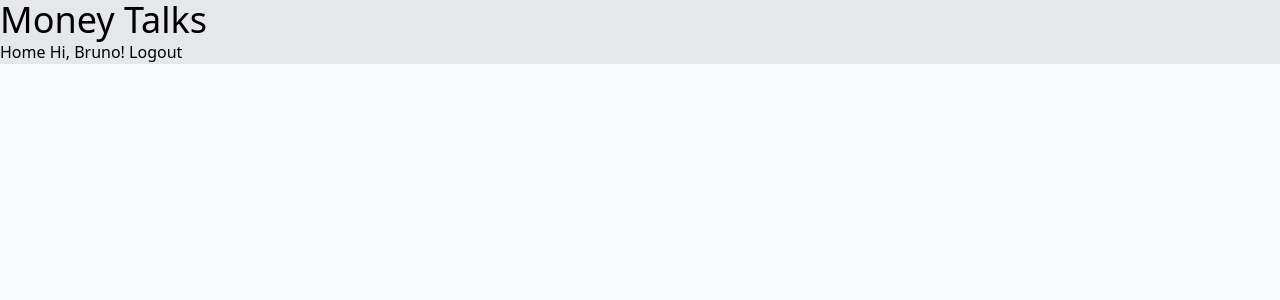
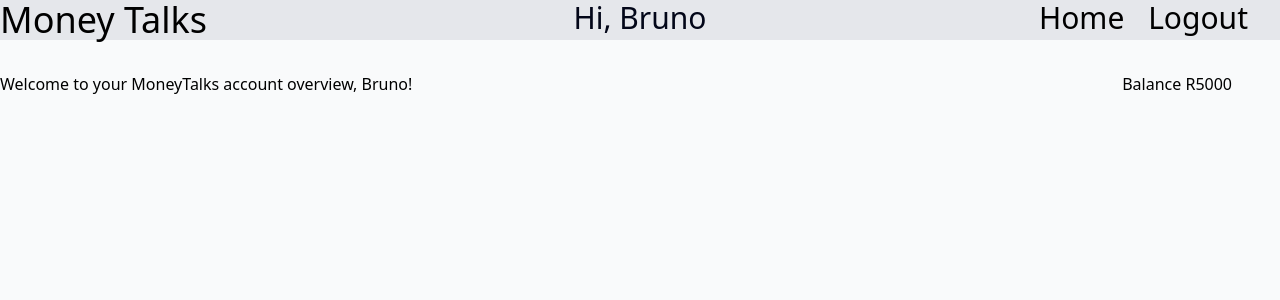
Before and after one commit to triphouse40/HackaThon2025, a Flask app: page / in a window 1280 px wide. Shown: the top 300 px of the page. Run offline with Flask 3, Linux system fonts and the light colour scheme; a user stored in the database is signed in; data comes from the database, SQL or seed files in the repository; both versions use the stored data as it was after the commit.

Commit message:
Added a bit to the html

```diff
--- a/src/app.py
+++ b/src/app.py
@@ -52,13 +52,22 @@ def get_user(username):
         return row
 
 # Functionto get account info
-def  account():
-    pass
+def account(username):
+    with sqlite3.connect(dataB) as conn:
+        cur = conn.execute("""
+            SELECT u.id, u.username, a.accountName, a.amount, a.accessDate
+            FROM users u
+            JOIN account a ON u.id = a.user_id
+            WHERE u.username = ?
+        """, (username,))
+        row = cur.fetchone()
+        return row
 
 # Define a route for the root URL ("/")
 @app.route("/")
 def hello_world():
-    return render_template("base.html")
+    balanceInfo = account(session["username"])
+    return render_template("home.html", session=session, balanceInfo=balanceInfo)
 
 @app.route("/registar", methods=["GET", "POST"])
 def register():
--- a/src/templates/base.html
+++ b/src/templates/base.html
@@ -4,19 +4,24 @@
     <meta charset="UTF-8">
     <meta name="viewport" content="width=device-width, initial-scale=1.0">
     <script src="https://cdn.jsdelivr.net/npm/@tailwindcss/browser@4"></script>
-    <title>Document</title>
+    <title>MoneyTalks</title>
 </head>
 <body class="bg-gray-50">
-    <header class="bg-gray-200">
+    <header class="bg-gray-200 grid grid-cols-3 ">
         <span class="text-4xl text-bold">Money Talks</span>
-        <nav>
-            <a href="/">Home</a>
+        <nav class=" text-center">
             {% if session.get("user_id") %}
-                <span>Hi, {{ session["username"] }}!</span>
-                <a href="/logout">Logout</a>
+                <span class="text-center text-3xl text-bold text-slate-950">Hi, {{ session["username"] }}</span>
+
             {% else %}
                 <a href="/login">Login</a>
                 <a href="/registar">Register</a>
+            {% endif %}
+        </nav>
+        <nav class="text-end space-x-4 pr-8 text-3xl">
+            {% if session.get("user_id") %}
+                <a href="/" class="">Home</a>
+                <a href="/logout">Logout</a>
             {% endif %}
         </nav>
     </header>
--- a/src/templates/home.html
+++ b/src/templates/home.html
@@ -3,9 +3,13 @@
 
     <!-- For current user -->
   {% if session.get("user_id") %}
-    <h2>Welcome, {{ session["username"] }}!</h2>
-    <p>You are logged in. <a href="{{ url_for('logout') }}">Logout</a></p>
+  <div class="grid grid-cols-2 pt-8 pr-12">
+    <div class="">Welcome to your MoneyTalks account overview, {{ session["username"] }}!</div>
 
+    <div class="text-end rounded-l">
+      Balance R{{ balanceInfo[3] }}
+    </div>
+  </div>
 
 
 
```
Also changed, not shown: src/Database/users.db.
